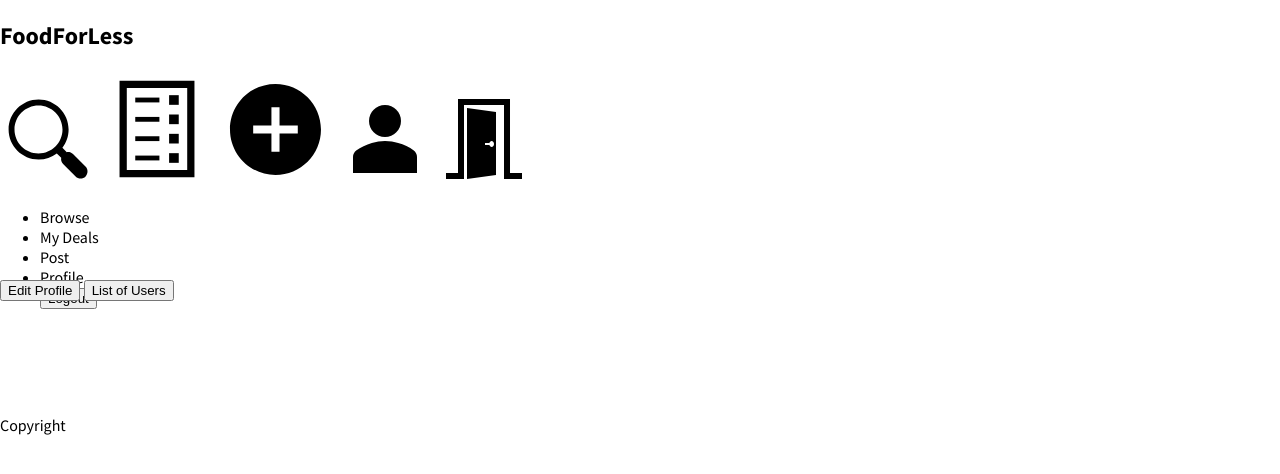
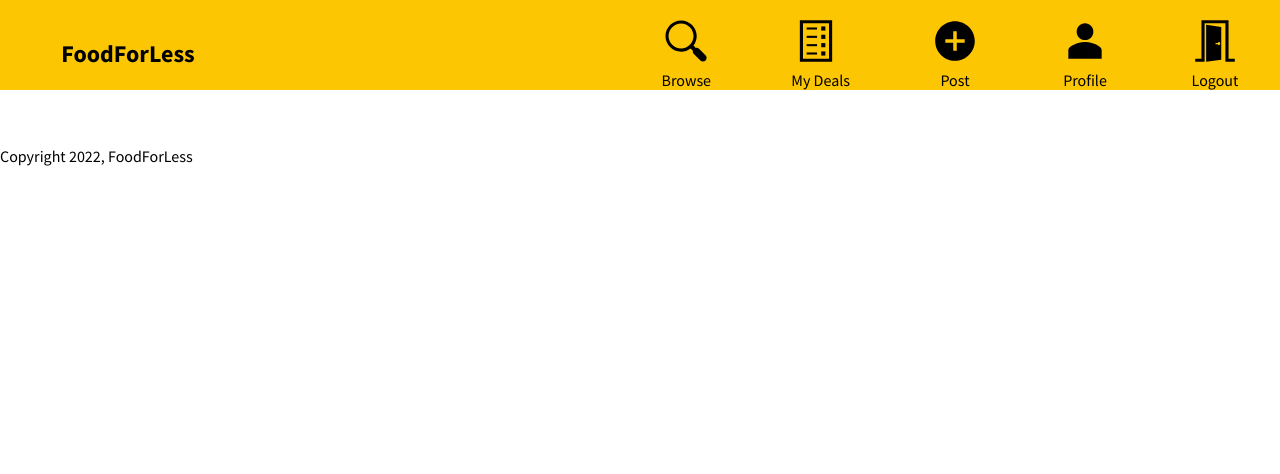
Before and after one commit to amedeor/2800-202210-BBY03, a website: page app/html/adminprofile.html in a window 1280 px wide. Drawn offline with Linux system fonts and the light colour scheme.

Commit message:
Created the desktop layout for adminprofile.html and profile.html

```diff
--- a/app/html/adminprofile.html
+++ b/app/html/adminprofile.html
@@ -12,39 +12,64 @@
 
 <body>
   <nav id="nav">
-    <h1>FoodForLess</h1>
-    <div id="nav-icons">
-      <img class="nav-icon" src="/img/magnifying-glass-icon.svg" alt="" />
-      <img class="nav-icon" src="/img/list-icon.svg" alt="" />
-      <img class="nav-icon" src="/img/add-icon.svg" alt="" />
-      <img class="nav-icon" src="/img/profile-icon.svg" alt="" />
-      <img class="nav-icon" src="/img/logout-icon.svg" alt="" />
+    <div id="title">
+      <h1>FoodForLess</h1>
     </div>
 
-    <ul id="nav-links">
-      <li class="nav-link"><a href="#">Browse</a></li>
-      <li class="nav-link"><a href="#">My Deals</a></li>
-      <li class="nav-link"><a href="#">Post</a></li>
-      <li class="nav-link"><a href="#">Profile</a></li>
-      <li class="nav-link">
-        <form action="/logout" method="get">
-          <input id="logout-button" type="submit" value="Logout" />
-        </form>
-      </li>
-    </ul>
+    <div id="nav-clickable">
+
+      <figure class="browse">
+        <a href="#">
+          <img class="nav-icon" src="/img/magnifying-glass-icon.svg" alt="" />
+          <figcaption>Browse</figcaption>
+        </a>
+      </figure>
+
+      <figure class="my-deals">
+        <a href="#">
+          <img class="nav-icon" src="/img/list-icon.svg" alt="" />
+          <figcaption>My Deals</figcaption>
+        </a>
+      </figure>
+
+      <figure class="post">
+        <a href="#">
+          <img class="nav-icon" src="/img/add-icon.svg" alt="" />
+          <figcaption>Post</figcaption>
+        </a>
+      </figure>
+
+      <figure class="profile">
+        <a href="#">
+          <img class="nav-icon" src="/img/profile-icon.svg" alt="" />
+          <figcaption>Profile</figcaption>
+        </a>
+      </figure>
+
+      <figure class="logout">
+        <a href="#">
+          <img class="nav-icon" src="/img/logout-icon.svg" alt="" />
+          <figcaption>
+            <form action="/logout" method="get">
+              <input id="logout-button" type="submit" value="Logout" />
+            </form>
+          </figcaption>
+        </a>
+      </figure>
+
+    </div>
+
 
   </nav>
 
   <div id="profile-info"></div>
 
   <div id="profile-abilities">
-    <button>Edit Profile</button>
-    <button>List of Users</button>
   </div>
 
   <footer id="footer">
     <div>
-      <p>Copyright</p>
+      <p>Copyright 2022, FoodForLess</p>
     </div>
   </footer>
 </body>
--- a/public/css/main-style.css
+++ b/public/css/main-style.css
@@ -10,9 +10,8 @@ body {
   body {
     display: grid;
     grid-template-columns: 1fr 1fr 1fr;
-    grid-template-rows: 15% 20% 20% 30% 10% 5%;
+    grid-template-rows: 15% 20% 20% 35% 5% 5%;
     height: 100vh;
-    width: 100vw;
   }
 
   #nav-icons {
@@ -24,12 +23,13 @@ body {
   #profile-info {
     grid-column-start: 1;
     grid-column-end: 4;
-
+    grid-row-start: 2;
+    grid-row-end: 5;
     display: grid;
     grid-template-columns: 1fr;
     grid-template-rows: auto auto auto auto auto;
-    padding-top: 2em;
-
+    padding-top: 1em;
+    white-space: nowrap;
   }
 
   .profile-info-piece {
@@ -85,9 +85,10 @@ body {
 
   #footer {
     grid-column-start: 1;
-    grid-column-end: 1;
+    grid-column-end: 4;
     grid-row-start: 6;
     grid-row-end: 6;
+    text-align: center;
   }
 
   #logout-button {
@@ -96,11 +97,13 @@ body {
     font: inherit;
     cursor: pointer;
   }
-  button{
+
+  button {
     background-color: white;
     border-width: 1px;
   }
-  #profile-abilities{
+
+  #profile-abilities {
     text-align: center;
     grid-column-start: 1;
     grid-column-end: 4;
@@ -117,7 +120,67 @@ a {
 @media (min-width: 401px) {
   body {
     display: grid;
-    grid-template-rows: 20% 50% 30%;
+    grid-template-rows: 7vw 1fr 5vh;
+  }
+
+  .profile-info {
+    grid-row: 2 / span 1;
+  }
+
+  .profile-info-piece {
+    text-align: center;
+  }
+
+  nav {
+    grid-row: 1 / span 1;
+    background-color: #fcc603;
+    display: grid;
+    grid-template-columns: 1fr 4fr;
+  }
+
+  #title {
+    grid-area: 1 / 1 / span 1 / span 1;
+    text-align: center;
+    display: flex;
+    justify-content: center;
+    align-items: center;
+  }
+
+  #nav-clickable {
+    grid-area: 1 / 2 / span 1 / span 1;
+    display: flex;
+    justify-content: flex-end;
+  }
+
+  figure {
+    display: flex;
+    justify-content: center;
+  }
+
+  figcaption {
+    text-align: center;
+  }
+
+  .nav-icon {
+    width: 50px;
+  }
+
+  #logout-button {
+    background: none;
+    margin: 0;
+    padding: 0;
+    border: none;
+    font: inherit;
+    cursor: pointer;
+  }
+
+  .avatar-image {
+    height: 50vh;
+    display: block;
+    margin-left: auto;
+    margin-right: auto;
+    margin-top: 2vh;
+    margin-bottom: 3vh;
   }
 
 }
```
Also changed, not shown: app/html/profile.html (+1 -2 lines).
